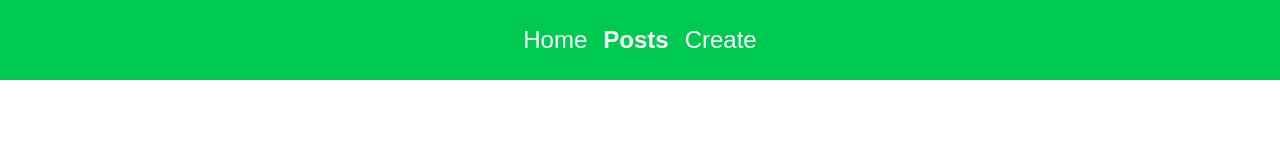
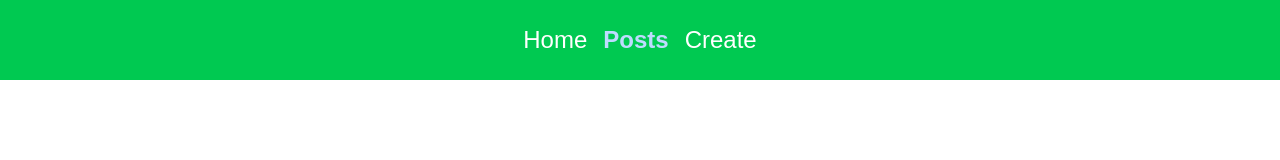
Before and after one commit to kuman514/TanStackQueryBoard, a React (Vite) app: page /posts in a window 1280 px wide. Shown: the top 160 px of the page. Built offline with nearby package versions, Linux system fonts and the light colour scheme.

Commit message:
fix: highlight posts & create when the path starts with posts/create

```diff
--- a/src/shared/header/index.tsx
+++ b/src/shared/header/index.tsx
@@ -13,13 +13,17 @@ export default function Header() {
       </NavLink>
       <NavLink
         to="/posts"
-        className={({ isActive }) => (isActive ? 'font-bold' : '')}
+        className={({ isActive }) =>
+          isActive ? 'font-bold text-blue-200' : ''
+        }
       >
         Posts
       </NavLink>
       <NavLink
         to="/create"
-        className={({ isActive }) => (isActive ? 'font-bold' : '')}
+        className={({ isActive }) =>
+          isActive ? 'font-bold text-blue-200' : ''
+        }
       >
         Create
       </NavLink>
```
